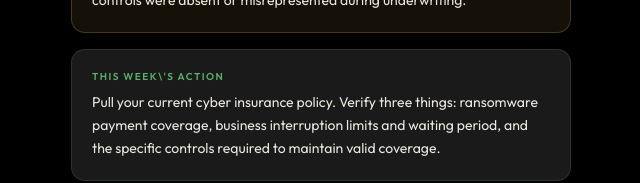
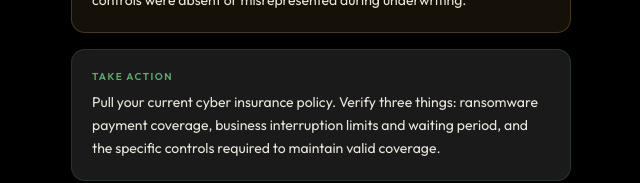
Before and after one commit to james-elste/apex-vector, a React (Vite) app in the folder avs-boost-src/: page / in a window 1280 px wide. Both pictures are taken after a click on the button "Read Today's Lesson". Shown: the part 606-789 px from the top of the page, without its empty margins (319-959 px from the left). Built offline with nearby package versions, Linux system fonts and the light colour scheme.

Commit message:
fix: remove all remaining backslash artifacts from UI labels

```diff
--- a/avs-boost-src/src/App.jsx
+++ b/avs-boost-src/src/App.jsx
@@ -448,7 +448,7 @@ export default function App() {
             <div style={{ fontSize: 14, color: C.white, lineHeight: 1.65 }}>{l.why}</div>
           </div>
           <div style={{ ...crd, padding: 20, marginBottom: 16, borderColor: cs.color + "33" }}>
-            <div style={{ fontSize: 10, fontWeight: 700, color: cs.color, letterSpacing: 1.5, marginBottom: 8 }}>THIS WEEK\'S ACTION</div>
+            <div style={{ fontSize: 10, fontWeight: 700, color: cs.color, letterSpacing: 1.5, marginBottom: 8 }}>TAKE ACTION</div>
             <div style={{ fontSize: 14, color: C.white, lineHeight: 1.65 }}>{l.action}</div>
           </div>
           <div style={{ ...crd, padding: 20, marginBottom: 16 }}>
@@ -668,12 +668,12 @@ export default function App() {
         <div style={{ ...crd, padding: 22, marginBottom: 16, background: "linear-gradient(135deg,#141414,#1c1a18)", borderColor: C.gold + "33" }}>
           <div style={{ display: "flex", alignItems: "center", gap: 8, marginBottom: 10 }}>
             <div style={{ width: 6, height: 6, borderRadius: "50%", background: getCatStyle(tl.cat).color }} />
-            <span style={{ fontSize: 10, fontWeight: 700, color: getCatStyle(tl.cat).color, letterSpacing: 1.5 }}>{"TODAY\'S LESSON · " + getCatStyle(tl.cat).label.toUpperCase()}</span>
+            <span style={{ fontSize: 10, fontWeight: 700, color: getCatStyle(tl.cat).color, letterSpacing: 1.5 }}>{"TODAY'S LESSON · " + getCatStyle(tl.cat).label.toUpperCase()}</span>
           </div>
           <h2 style={{ fontFamily: fh, fontSize: 22, fontWeight: 700, color: C.white, lineHeight: 1.3, marginBottom: 6 }}>{tl.title}</h2>
           <div style={{ fontSize: 12, color: C.textDim, marginBottom: 14 }}>{tl.source}</div>
           <div style={{ fontSize: 14, color: C.text, lineHeight: 1.65, marginBottom: 16, fontWeight: 300 }}>{tl.insight.length > 180 ? tl.insight.substring(0, 180) + "..." : tl.insight}</div>
-          <button onClick={() => goLesson(ti)} style={{ ...btnS, width: "100%", padding: 14, fontSize: 14, fontWeight: 700, color: todayDone ? C.textDim : "#111111", background: todayDone ? C.bg3 : C.gold, borderRadius: 12 }}>{todayDone ? "Review Today\'s Lesson ✓" : "Read Today\'s Lesson"}</button>
+          <button onClick={() => goLesson(ti)} style={{ ...btnS, width: "100%", padding: 14, fontSize: 14, fontWeight: 700, color: todayDone ? C.textDim : "#111111", background: todayDone ? C.bg3 : C.gold, borderRadius: 12 }}>{todayDone ? "Review Today's Lesson ✓" : "Read Today's Lesson"}</button>
         </div>
         <div style={{ display: "flex", gap: 8, marginBottom: 16 }}>
           {[{l:String(comp.length),s:"Completed"},{l:String(LESSONS.length - comp.length),s:"Remaining"},{l:String(bm.length),s:"Saved"}].map(v => (
```
